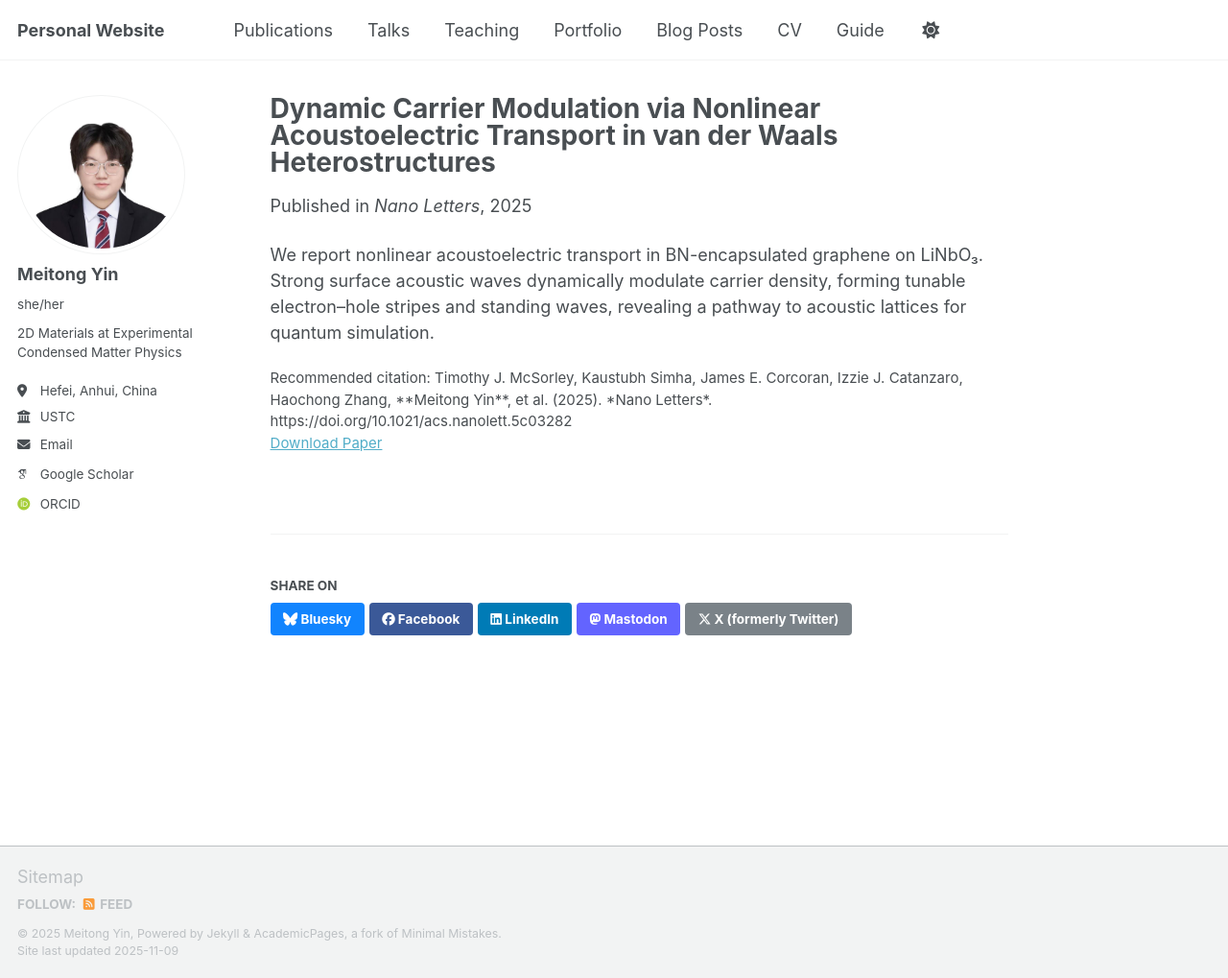
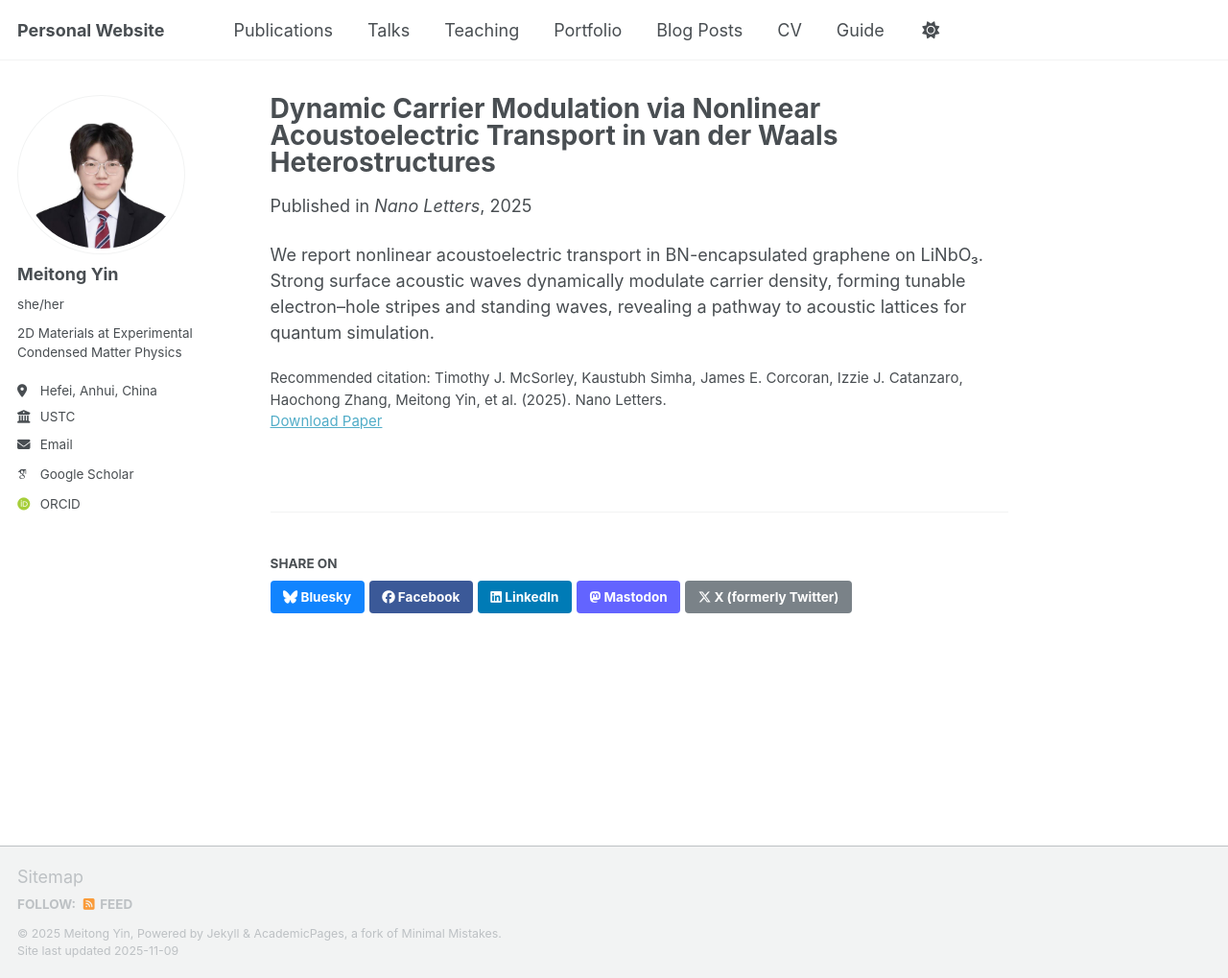
Before and after one commit to meitongyin3-star/meitongyin3-star.github.io, a Jekyll site: the page built from _publications/2025-09-10-nonlinear-acoustoelectric.md, in a window 1280 px wide and 1019 px high. Shown: the whole window at 96% size. Built offline with Jekyll 4.4.1, drawn with Linux system fonts in a browser that asks for light colours; some web fonts are replaced; a script that is not in the unit is left out; part of the change alters nothing that is shown.

Commit message:
Update 2025-09-10-nonlinear-acoustoelectric.md

```diff
--- a/_publications/2025-09-10-nonlinear-acoustoelectric.md
+++ b/_publications/2025-09-10-nonlinear-acoustoelectric.md
@@ -7,7 +7,7 @@ excerpt: "Nonlinear acoustoelectric transport and dynamic carrier modulation in
 date: 2025-09-10
 venue: "Nano Letters"
 paperurl: "https://pubs.acs.org/doi/full/10.1021/acs.nanolett.5c03282"
-citation: "Timothy J. McSorley, Kaustubh Simha, James E. Corcoran, Izzie J. Catanzaro, Haochong Zhang, **Meitong Yin**, et al. (2025). *Nano Letters*. https://doi.org/10.1021/acs.nanolett.5c03282"
+citation: "Timothy J. McSorley, Kaustubh Simha, James E. Corcoran, Izzie J. Catanzaro, Haochong Zhang, Meitong Yin, et al. (2025). Nano Letters."
 ---
 
 We report nonlinear acoustoelectric transport in BN-encapsulated graphene on LiNbO₃. Strong surface acoustic waves dynamically modulate carrier density, forming tunable electron–hole stripes and standing waves, revealing a pathway to acoustic lattices for quantum simulation.
```
